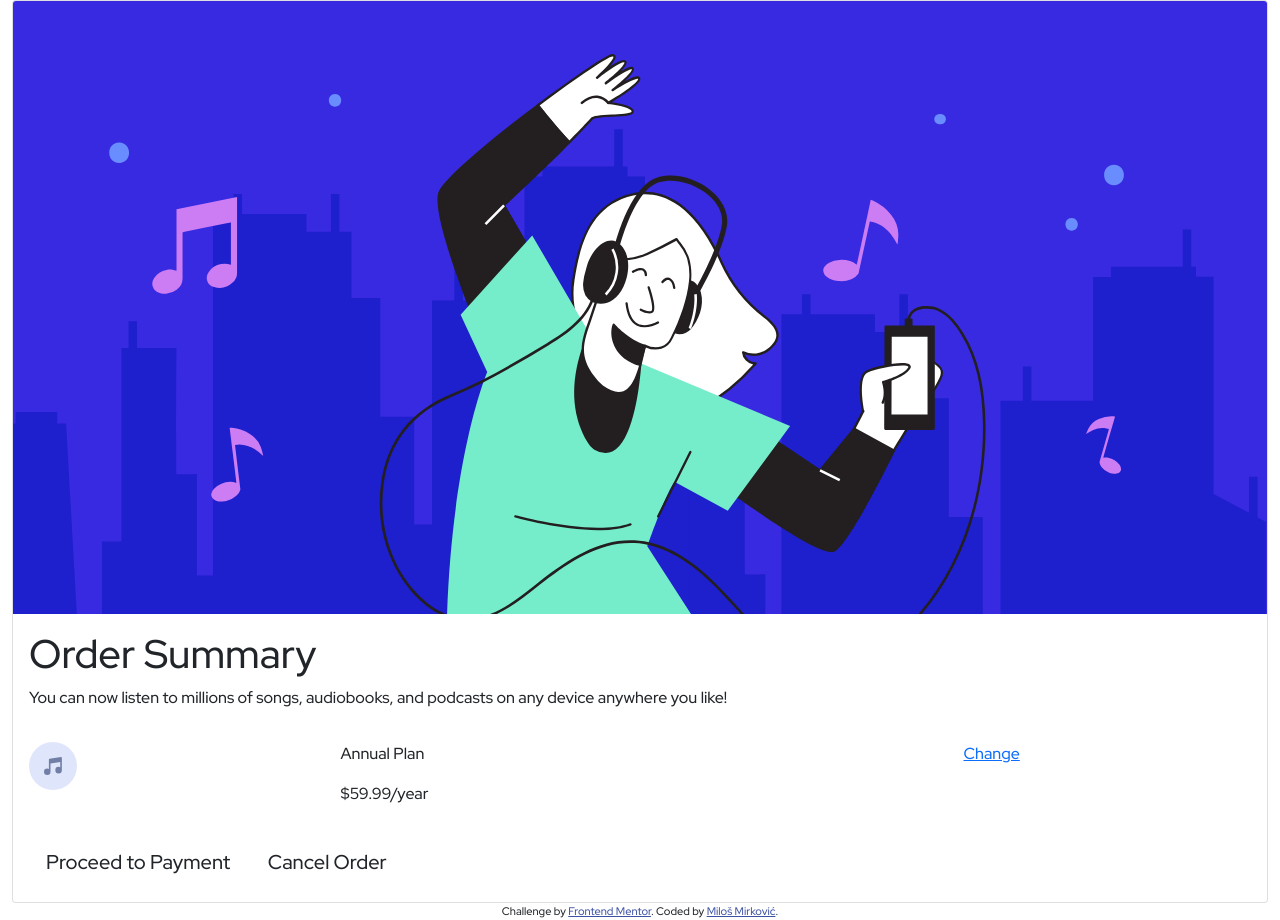
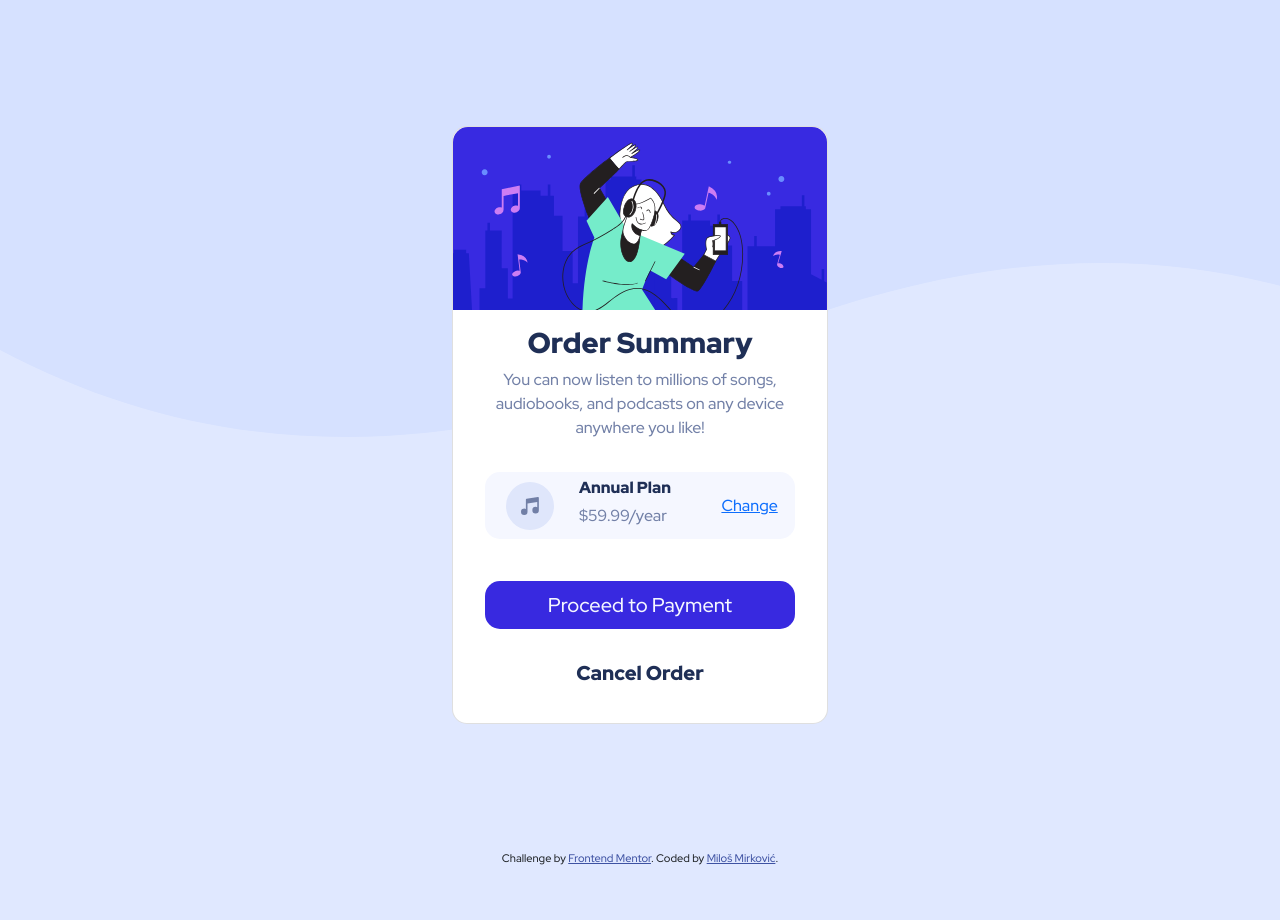
Before and after one commit to skozmi/order-summary-component, a website: page public/index.html in a window 1280 px wide. After the commit the page ends 866 px from the top, so only its background shows below. Drawn offline with nearby package versions, Linux system fonts and the light colour scheme.

Commit message:
finished projec

```diff
--- a/public/css/style.css
+++ b/public/css/style.css
@@ -1,8 +1,147 @@
 body {
     font-family: 'Red Hat Display', sans-serif;
+    font-size: 16px;
+    background: url('../images/pattern-background-desktop.svg') repeat no-repeat hsl(225, 100%, 94%);
+    text-align: center;
 }
+
+h1, h2, h3, h4, h5, h6 {
+    color: hsl(223, 47%, 23%);
+    font-weight: 900;
+    font-size: 1.8em;
+}
+
+p {
+    color: hsl(224, 23%, 55%);
+    font-weight: 500;
+}
+
+/*containers*/
+.container-fluid {
+    display: flex;
+    flex-direction: column;
+    justify-content: center;
+    align-items: center;
+}
+
+main, footer {
+    width: 50%;
+}
+
+.card {
+    margin: 20%;
+    border-radius: 15px;
+}
+
+.card-body {
+    padding: 1rem 2rem;
+}
+
+.suma-div {
+    background: hsl(225, 100%, 98%);
+    padding: 3%;
+    border-radius: 15px;
+    margin: 0;
+}
+
+.col-3 {
+    display: flex;
+    justify-content: center;
+    align-items: center;
+}
+
+.col-6 {
+    text-align: left;
+}
+
+.attribution {
+    font-size: 11px;
+    text-align: center;
+}
+
+/*images and icons*/
+.image-div img {
+    border-radius: 15px 15px 0 0;
+}
+
+/*paragraph*/
+.col-6 p {
+    line-height: 0.8;
+}
+
+.plan-txt {
+    color:hsl(223, 47%, 23%);
+    font-weight: 900;
+}
+
+/*buttons*/
+#paymentBtn, #cancelBtn {
+    width: 100%;
+    border-radius: 15px;
+    margin: 10px 0;
+}
+
+#paymentBtn {
+    background-color: hsla(245, 75%, 52%, 1);
+    color: hsl(225, 100%, 98%);
+}
+
+#cancelBtn {
+    color:hsl(223, 47%, 23%);
+    font-weight: 900;
+}
+
+#paymentBtn:hover {
+    background-color: hsla(245, 75%, 52%, 0.6);
+}
+
+/*links*/
+.attribution a {
+    color: hsl(228, 45%, 44%);
+}
+
+/*responsive effect*/
+@media (max-width:1066px) {
+    main, footer {
+        width: 70%;
+    }
+}
+
+@media (max-width:800px) {
+    main, footer {
+        width: 80%;
+    }
+
+    .card {
+        margin: 10%;
+    }
+}
+
+@media (max-width:600px) {
+    body {
+        font-size: 12px;
+        background-image: url('../images/pattern-background-mobile.svg');
+    }
+
+    main, footer {
+        width: 100%;
+    }
+
+    .card {
+        margin: 5%;
+    }
+
+}
+
+@media (max-width:350px) {
+    body {
+        font-size: 10px;
+    }
 
 
 
-.attribution { font-size: 11px; text-align: center; }
-.attribution a { color: hsl(228, 45%, 44%); }
+    #paymentBtn, #cancelBtn {
+        font-size: 14px;
+    }
+
+}
--- a/public/index.html
+++ b/public/index.html
@@ -25,14 +25,14 @@
     <main>
       <div class="card">
         <div class="image-div">
-          <img src="./images/illustration-hero.svg" class="card-img-top" id="" alt="illustration" />
+          <img src="./images/illustration-hero.svg" class="card-img-top" alt="illustration" />
         </div>
         <div class="card-body">
           <h1 class="card-title">Order Summary</h1>
           <p class="card-text">You can now listen to millions of songs, audiobooks, and podcasts on any device anywhere you like!</p>
         </div>
         <div class="card-body">
-          <div class="row">
+          <div class="row suma-div">
             <div class="col-3">
               <img src="./images/icon-music.svg" alt="icon-music" />
             </div>
```
